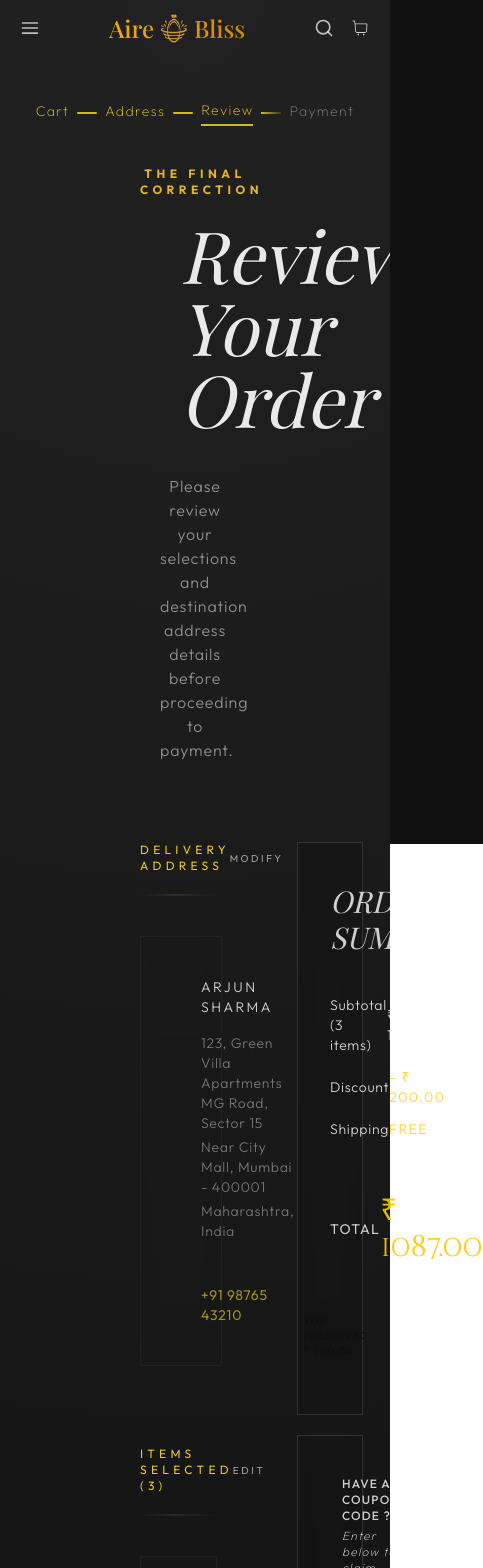
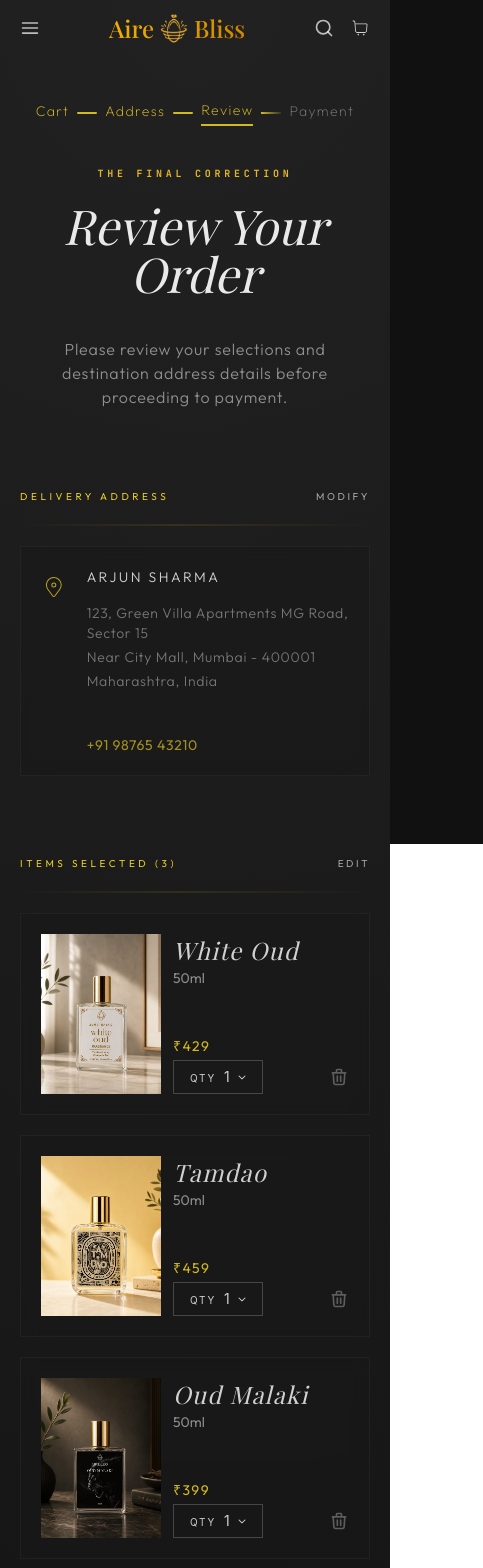
Before and after one commit to ph30nix24/aire-bliss, a React (Vite) app in the folder client/: page /checkout/review in a window 390 px wide. Shown: the top 1568 px of the page, 483 px wide, since content can reach past the window. Built offline with nearby package versions, Linux system fonts and the light colour scheme; no server answers; a web font is replaced by a local one.

Commit message:
responsive version of checkout review

```diff
--- a/client/src/features/order/pages/OrderAddress.jsx
+++ b/client/src/features/order/pages/OrderAddress.jsx
@@ -67,7 +67,7 @@
             <Navbar additional={`lg:py-2! lg:px-35! bg-transparent! border-none ${isScrolled && 'backdrop-blur-md!'}`} />
 
             <div className='w-full h-fit center gap-2 lg:gap-5 pt-25 pb-10 lg:pb-20 max-lg:px-5'>
-                <div className='w-fit flex gap-2 items-end text-yellow-300/80'>
+                <div className='w-fit flex gap-2 items-end text-yellow-300/80 pb-1'>
                     <p className='font-heading text-base tracking-widest max-lg:hidden'>01</p>
                     <p className='font-body text-lg capitalize font-extralight tracking-widest text-center max-lg:text-sm'>cart</p>
                 </div>
@@ -79,13 +79,13 @@
                 </div>
 
                 <div className='w-5 lg:w-15 h-0.5 bg-linear-to-r from-yellow-300/80 to-yellow-200/10'></div>
-                <div className='w-fit flex gap-2 items-end'>
+                <div className='w-fit flex gap-2 items-end pb-1'>
                     <p className='font-heading text-base tracking-widest text-white/40 max-lg:hidden'>03</p>
                     <p className='font-body text-lg capitalize font-extralight tracking-widest  text-center text-white/40 max-lg:text-sm'>Review</p>
                 </div>
 
                 <div className='w-5 lg:w-15 h-0.5 bg-yellow-200/10'></div>
-                <div className='w-fit flex gap-2 items-end'>
+                <div className='w-fit flex gap-2 items-end pb-1'>
                     <p className='font-heading text-base tracking-widest text-white/40 max-lg:hidden'>04</p>
                     <p className='font-body text-lg capitalize font-extralight tracking-widest  text-center text-white/40 max-lg:text-sm'>payment</p>
                 </div>
--- a/client/src/features/order/pages/OrderReview.jsx
+++ b/client/src/features/order/pages/OrderReview.jsx
@@ -43,52 +43,52 @@
             <div className='w-full h-fit center gap-2 lg:gap-5 pt-25 pb-10 lg:pb-20 max-lg:px-5'>
                 <div className='w-fit flex gap-2 items-end text-yellow-300/80 pb-1'>
                     <p className='font-heading text-base tracking-widest max-lg:hidden'>01</p>
-                    <p className='font-body text-lg capitalize font-extralight tracking-widest text-center max-lg:text-sm'>cart</p>
+                    <p className='font-body text-lg capitalize font-extralight tracking-widest text-center max-md:text-sm'>cart</p>
                 </div>
-                <div className='w-5 lg:w-15 h-0.5 bg-yellow-300/80 rounded-full'></div>
+                <div className='w-5 md:w-10 lg:w-15 h-0.5 bg-yellow-300/80 rounded-full'></div>
 
                 <div className='w-fit flex gap-2 items-end text-yellow-300/80 pb-1'>
                     <p className='font-heading text-base tracking-widest max-lg:hidden'>02</p>
-                    <p className='font-body text-lg capitalize font-extralight tracking-widest  text-center max-lg:text-sm'>Address</p>
+                    <p className='font-body text-lg capitalize font-extralight tracking-widest  text-center max-md:text-sm'>Address</p>
                 </div>
 
-                <div className='w-5 lg:w-15 h-0.5 bg-yellow-300/80 rounded-full'></div>
+                <div className='w-5 md:w-10 lg:w-15 h-0.5 bg-yellow-300/80 rounded-full'></div>
                 <div className='w-fit flex gap-2 items-end text-yellow-300/80'>
                     <p className='font-heading text-base tracking-widest max-lg:hidden'>03</p>
-                    <p className='font-body text-lg capitalize font-extralight tracking-widest text-center max-lg:text-sm border-b-2 pb-1'>Review</p>
+                    <p className='font-body text-lg capitalize font-extralight tracking-widest text-center max-md:text-sm border-b-2 pb-1'>Review</p>
                 </div>
 
-                <div className='w-5 lg:w-15 h-0.5 bg-linear-to-r from-yellow-300/80 to-yellow-200/10'></div>
+                <div className='w-5 md:w-10 lg:w-15 h-0.5 bg-linear-to-r from-yellow-300/80 to-yellow-200/10'></div>
                 <div className='w-fit flex gap-2 items-end pb-1'>
                     <p className='font-heading text-base tracking-widest text-white/40 max-lg:hidden'>04</p>
-                    <p className='font-body text-lg capitalize font-extralight tracking-widest  text-center text-white/40 max-lg:text-sm'>payment</p>
+                    <p className='font-body text-lg capitalize font-extralight tracking-widest  text-center text-white/40 max-md:text-sm'>payment</p>
                 </div>
 
             </div>
 
-            <div className='w-full h-fit px-35 mb-20'>
-                <p className='uppercase text-center text-primary text-xs font-body  tracking-[0.375em] font-bold'>The final correction</p>
+            <div className='w-full h-fit px-5 lg:px-35 mb-20'>
+                <p className='uppercase text-center text-primary text-[10px] lg:text-xs font-jet tracking-[0.375em] font-bold'>The final correction</p>
 
-                <h1 className='text-center text-white/90 text-7xl max-lg:px-10 lg:text-7xl font-subheading italic capitalize mt-5 '>Review Your <br /> Order</h1>
+                <h1 className='text-center text-white/90 text-5xl max-lg:px-10 lg:text-7xl font-subheading italic capitalize mt-5'>Review Your <br /> Order</h1>
 
-                <p className='w-full lg:w-180 text-center mx-auto text-base px-5 lg:text-lg font-body font-light mt-10 text-white/50 tracking-wider'>
+                <p className='w-full lg:w-180 text-center mx-auto text-base px-5 lg:text-lg font-body font-light mt-10 text-white/50 tracking-wider md:px-40'>
                     Please review your selections and destination address details before proceeding to payment.
                 </p>
 
-                <div className='w-full gap-20 flex py-20'>
+                <div className='w-full gap-20 flex py-20 max-lg:flex-col md:px-10'>
 
 
-                    <div className='w-7/10'>
+                    <div className='w-full lg:w-7/10'>
                         <div className='w-full flex items-center justify-between'>
-                            <p className='font-body uppercase tracking-[0.355em] text-xs text-yellow-300/90'>delivery Address</p>
+                            <p className='font-body uppercase tracking-[0.355em] text-[10px] lg:text-xs text-yellow-300/90'>delivery Address</p>
                             <button className='font-body uppercase tracking-[0.255em] text-[10px] text-white/60'>modify</button>
                         </div>
-                        <div className='w-full my-5 mb-10 h-0.5 bg-linear-to-r from-transparent via-45% to-100% via-yellow-300/10 to-transparent'></div>
+                        <div className='w-full my-5 lg:mb-10 h-0.5 bg-linear-to-r from-transparent via-45% to-100% via-yellow-300/10 to-transparent'></div>
 
 
                         {/* address */}
 
-                        <div className='w-full p-10 flex items-start gap-5 bg-[#181818]/50 backdrop-blur-sm border border-[#777]/10 hover:bg-[#131313]/70'>
+                        <div className='w-full py-5 px-5 lg:p-10  flex items-start gap-5 bg-[#181818]/50 backdrop-blur-sm border border-[#777]/10 hover:bg-[#131313]/70'>
                             <CiLocationOn className='text-yellow-300/70 size-8 pt-2' />
                             <div>
                                 <h2 className='font-body font-light uppercase pb-4 text-sm tracking-[0.175em] text-white/80'>{address.fullName}</h2>
@@ -104,27 +104,27 @@
 
 
                         <div className='w-full flex items-center justify-between mt-20'>
-                            <p className='font-body uppercase tracking-[0.355em] text-xs text-yellow-300/90'>Items Selected (3)</p>
+                            <p className='font-body uppercase tracking-[0.355em] text-[10px] text-xs text-yellow-300/90'>Items Selected (3)</p>
                             <button className='font-body uppercase tracking-[0.255em] text-[10px] text-white/60'>edit</button>
                         </div>
-                        <div className='w-full my-5 mb-10 h-0.5 bg-linear-to-r from-transparent via-45% to-100% via-yellow-300/10 to-transparent'></div>
+                        <div className='w-full my-5 lg:mb-10 h-0.5 bg-linear-to-r from-transparent via-45% to-100% via-yellow-300/10 to-transparent'></div>
 
                         {/* items */}
 
-                        <div className='w-full mt-10'>
+                        <div className='w-full lg:mt-10'>
                             {bestproducts.slice(2, 5).map((product, index) => (
-                                <div className='w-full p-5 flex gap-5 bg-[#181818]/50 backdrop-blur-sm border hover:bg-[#131313]/50 border-[#777]/10 mt-10'>
-                                    <img src={`./../../../.${product.img}`} className='size-40' alt="" />
+                                <div className='w-full p-5 flex gap-3 lg:gap-5 bg-[#181818]/50 backdrop-blur-sm border hover:bg-[#131313]/50 border-[#777]/10 mt-5 lg:mt-10'>
+                                    <img src={`./../../../.${product.img}`} className='size-30 max-md:h-40 lg:size-40 max-md:object-cover' alt="" />
 
                                     <div className='w-full flex-col justify-between'>
-                                        <div className='w-full flex justify-between mt-4'>
+                                        <div className='w-full flex justify-between lg:mt-4 max-md:flex-col'>
                                             <div className=''>
-                                                <h1 className='text-3xl italic text-white/80 font-subheading capitalize tracking-wider'>{product.name}</h1>
-                                                <p className='font-body text-sm capitalize text-white/50 mt-2'>50ml</p>
+                                                <h1 className='text-2xl lg:text-3xl italic text-white/80 font-subheading capitalize tracking-wider'>{product.name}</h1>
+                                                <p className='font-body text-sm capitalize mt-0.5 text-white/50 lg:mt-2'>50ml</p>
                                             </div>
-                                            <span className='font-body text-yellow-300/80 tracking-widest text-sm'>&#x20B9;{product.price}</span>
+                                            <span className='font-body text-yellow-300/80 tracking-widest text-sm max-md:mt-12 max-md:mb-1'>&#x20B9;{product.price}</span>
                                         </div>
-                                        <div className='w-full flex justify-between items-center mt-8'>
+                                        <div className='w-full flex justify-between items-center md:mt-8'>
                                             <div className='w-fit flex gap-2 items-center text-white/80 px-4 py-1.5 border border-white/20 cursor-pointer'><p className='text-[10px] uppercase pt-0.5 tracking-[0.175em]'>qty</p> <span className='text-sm'>1</span> <FaChevronDown className='size-2' /></div>
 
                                             <HiOutlineTrash className='text-white/30 size-5 cursor-pointer hover:text-red-500/70' />
@@ -136,7 +136,7 @@
                     </div>
 
 
-                    <div className='w-3/10'>
+                    <div className='w-full lg:w-3/10'>
                         <div className='w-full '>
                             <div className='w-full px-8 py-10  border border-[#777]/30 bg-[#131313]/50 backdrop-blur-sm text-white/80'>
                                 <h1 className='text-3xl font-subheading uppercase  text-white/80 italic'>Order <br /> Summary</h1>
@@ -245,7 +245,7 @@
             </div>
 
 
-            <footer className='w-full py-10 px-20 flex justify-between items-center border-t-2 border-[#777]/10'>
+            <footer className='w-full py-10 px-5 lg:px-20 flex max-lg:gap-4 max-lg:flex-col justify-between items-center border-t-2 border-[#777]/10'>
                 <div className='w-fit flex items-center gap-3'>
                     <img src="./../../../../logo-2.png" className='size-10' alt="" />
                     <h1 className='text-3xl capitalize font-subheading italic text-yellow-400/80 tracking-wider'>aire bliss</h1>
```
